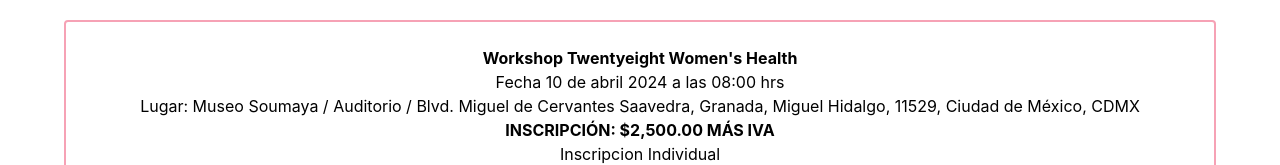
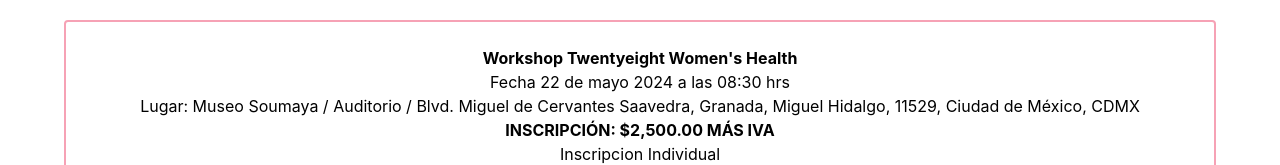
Before and after one commit to BurritoQuemado/subasta-preguntas-aspid, a React (Create React App) app in the folder subastas-stands-app/: page / in a window 1280 px wide. Shown: the part 468-633 px from the top of the page. Built offline with nearby package versions, Linux system fonts and the light colour scheme.

Commit message:
updated date and time

```diff
--- a/subastas-stands-app/src/pages/home.js
+++ b/subastas-stands-app/src/pages/home.js
@@ -17,7 +17,7 @@
                 <div className="border-2 p-6 rounded border-principal">
                     <h3 className="font-bold">Workshop Twentyeight Women's Health</h3>
                     <p>
-                        Fecha 10 de abril 2024 a las 08:00 hrs
+                        Fecha 22 de mayo 2024 a las 08:30 hrs
                     </p>
                     <p>
                         Lugar: Museo Soumaya / Auditorio / Blvd. Miguel de Cervantes Saavedra, Granada, Miguel Hidalgo, 11529, Ciudad de México, CDMX
```
